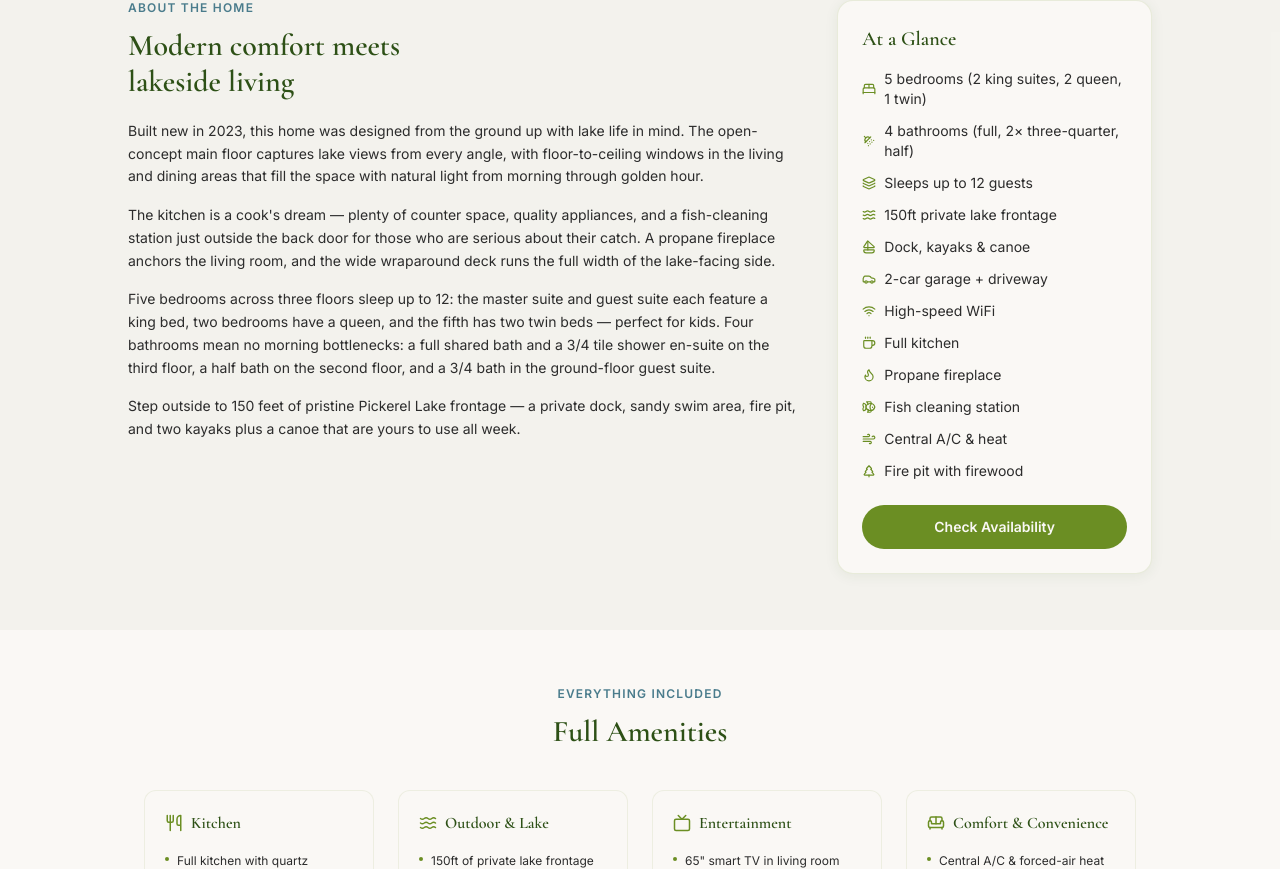
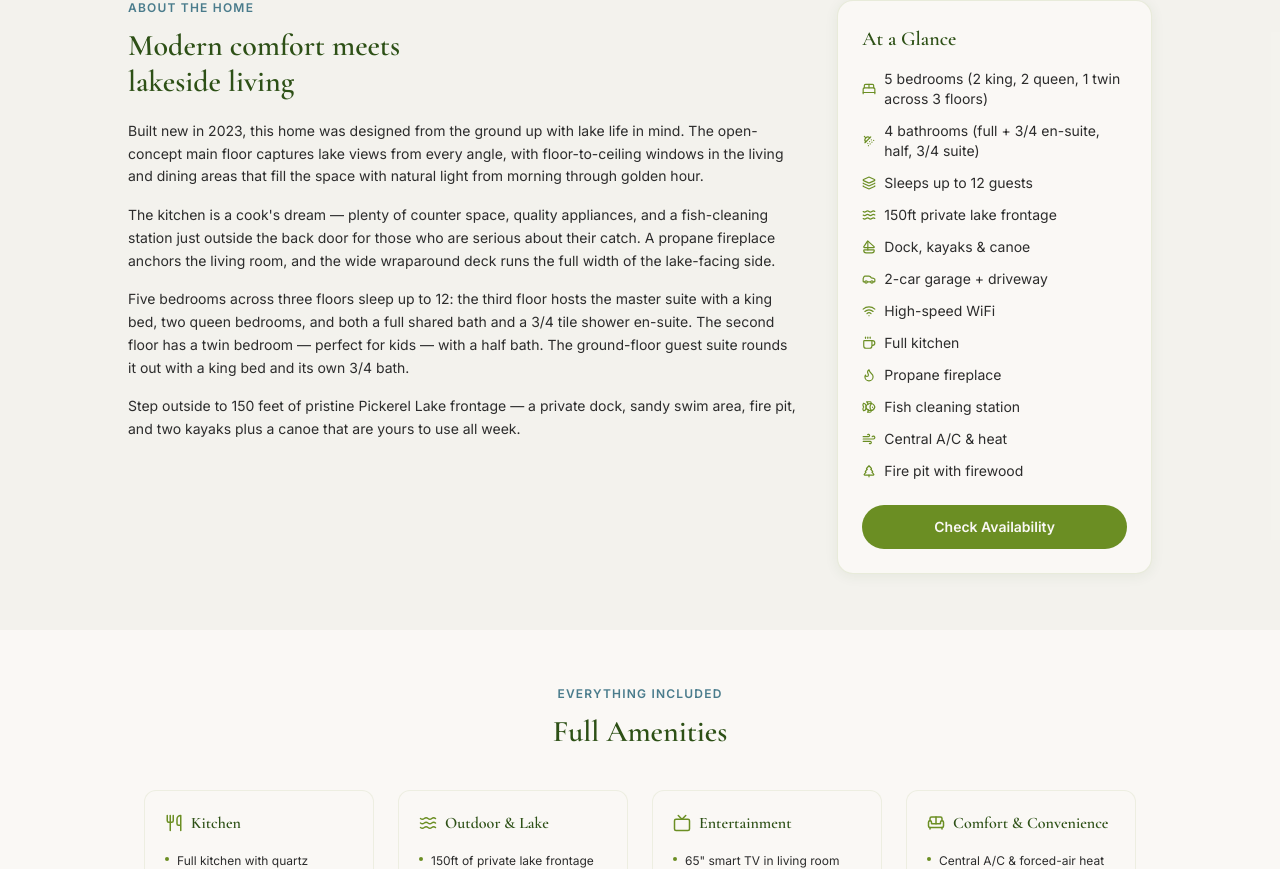
Before and after one commit to jessewunderlich/peridot-properties, a Next.js app: page /properties/pickerel-lake-retreat in a window 1280 px wide. Shown: the part 1239-2108 px from the top of the page. Built offline with nearby package versions, Linux system fonts and the light colour scheme.

Commit message:
fix: correct floor layout in bedroom/bathroom description and sidebar
3rd floor: master suite (king, 3/4 en-suite), 2 queens, full shared bath
2nd floor: twin bedroom, half bath
Ground floor: guest suite (king, 3/4 bath)

```diff
--- a/src/app/properties/[slug]/page.tsx
+++ b/src/app/properties/[slug]/page.tsx
@@ -164,8 +164,8 @@ export default async function PropertyPage({ params }: Props) {
             </h3>
             <ul className="space-y-3">
               {[
-                { icon: BedDouble, label: `${property.specs.bedrooms} bedrooms (2 king suites, 2 queen, 1 twin)` },
-                { icon: ShowerHead, label: `${property.specs.bathrooms} bathrooms (full, 2× three-quarter, half)` },
+                { icon: BedDouble, label: `${property.specs.bedrooms} bedrooms (2 king, 2 queen, 1 twin across 3 floors)` },
+                { icon: ShowerHead, label: `${property.specs.bathrooms} bathrooms (full + 3/4 en-suite, half, 3/4 suite)` },
                 { icon: Layers, label: `Sleeps up to ${property.specs.sleeps} guests` },
                 { icon: Waves, label: `${property.specs.frontage} private lake frontage` },
                 { icon: Sailboat, label: "Dock, kayaks & canoe" },
--- a/src/data/properties.ts
+++ b/src/data/properties.ts
@@ -164,7 +164,7 @@ export const properties: Property[] = [
     description: [
       "Built new in 2023, this home was designed from the ground up with lake life in mind. The open-concept main floor captures lake views from every angle, with floor-to-ceiling windows in the living and dining areas that fill the space with natural light from morning through golden hour.",
       "The kitchen is a cook's dream — plenty of counter space, quality appliances, and a fish-cleaning station just outside the back door for those who are serious about their catch. A propane fireplace anchors the living room, and the wide wraparound deck runs the full width of the lake-facing side.",
-      "Five bedrooms across three floors sleep up to 12: the master suite and guest suite each feature a king bed, two bedrooms have a queen, and the fifth has two twin beds — perfect for kids. Four bathrooms mean no morning bottlenecks: a full shared bath and a 3/4 tile shower en-suite on the third floor, a half bath on the second floor, and a 3/4 bath in the ground-floor guest suite.",
+      "Five bedrooms across three floors sleep up to 12: the third floor hosts the master suite with a king bed, two queen bedrooms, and both a full shared bath and a 3/4 tile shower en-suite. The second floor has a twin bedroom — perfect for kids — with a half bath. The ground-floor guest suite rounds it out with a king bed and its own 3/4 bath.",
       "Step outside to 150 feet of pristine Pickerel Lake frontage — a private dock, sandy swim area, fire pit, and two kayaks plus a canoe that are yours to use all week.",
     ],
     amenities: [
```
